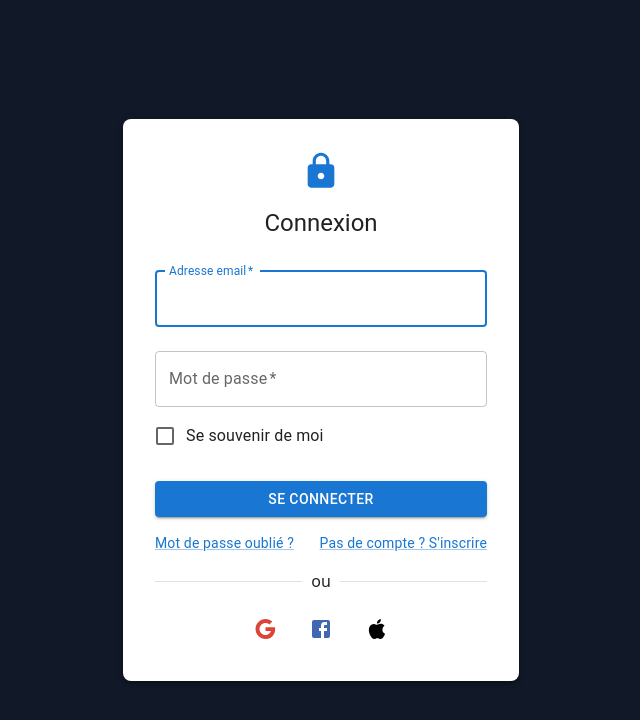
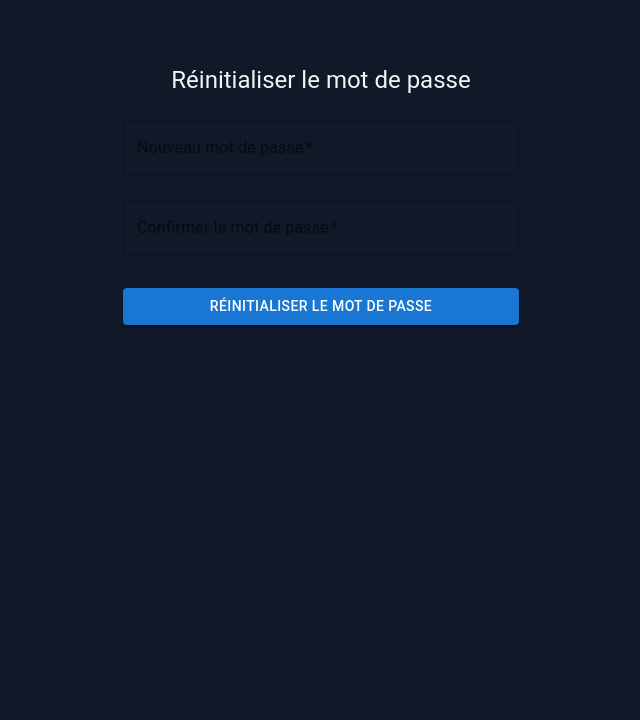
Before and after one commit to akaSay/lapince, a React (Vite) app in the folder frontend/: page /reset-password/1 in a window 1280 px wide. Before the commit this address led to /login. Shown: the top 720 px of the page, without its empty margins (319-959 px from the left). Built offline with nearby package versions, Linux system fonts and the light colour scheme; no server answers.

Commit message:
create forgot

```diff
--- a/frontend/src/App.tsx
+++ b/frontend/src/App.tsx
@@ -15,6 +15,8 @@ import Login from "./pages/auth/Login";
 import Register from "./pages/auth/Register";
 import { ToastContainer } from "react-toastify";
 import "react-toastify/dist/ReactToastify.css";
+import ForgotPassword from "./pages/auth/ForgotPassword";
+import ResetPassword from "./pages/auth/ResetPassword";
 
 const App: React.FC = () => {
   return (
@@ -56,6 +58,11 @@ const App: React.FC = () => {
                   </PrivateRoute>
                 }
               />
+              <Route path="/forgot-password" element={<ForgotPassword />} />
+              <Route
+                path="/reset-password/:resetToken"
+                element={<ResetPassword />}
+              />
             </Routes>
             <ToastContainer
               position="bottom-right"
--- a/frontend/src/hooks/useAuth.ts
+++ b/frontend/src/hooks/useAuth.ts
@@ -3,6 +3,7 @@ import { useNavigate } from "react-router-dom";
 import axios from "axios";
 import api from "../lib/api";
 import { useProfileContext } from "../contexts/ProfileContext";
+import { useTranslation } from "react-i18next";
 
 interface LoginCredentials {
   rememberMe: any;
@@ -30,6 +31,7 @@ export const useAuth = () => {
   const [error, setError] = useState<string | null>(null);
   const [loading, setLoading] = useState(false);
   const { fetchProfile, clearProfile } = useProfileContext();
+  const { t } = useTranslation();
 
   const getToken = () => {
     return localStorage.getItem("token") || sessionStorage.getItem("token");
@@ -133,6 +135,25 @@ export const useAuth = () => {
     navigate("/login");
   };
 
+  const requestPasswordReset = async (email: string) => {
+    try {
+      await api.post("/auth/forgot-password", { email });
+    } catch (err) {
+      throw new Error(t("errors.resetPassword"));
+    }
+  };
+
+  const resetPassword = async (token: string, newPassword: string) => {
+    try {
+      await api.post("/auth/reset-password", {
+        token,
+        password: newPassword,
+      });
+    } catch (err) {
+      throw new Error(t("errors.resetPassword"));
+    }
+  };
+
   return {
     login,
     register,
@@ -142,5 +163,7 @@ export const useAuth = () => {
     isAuthenticated,
     getToken,
     initAuth,
+    requestPasswordReset,
+    resetPassword,
   };
 };
--- a/frontend/src/i18n/locales/fr.ts
+++ b/frontend/src/i18n/locales/fr.ts
@@ -8,6 +8,10 @@ export default {
     edit: "Modifier",
     noData: "Aucune donnée disponible",
     viewAll: "Voir tout",
+    email: "Adresse email",
+    password: "Mot de passe",
+    newPassword: "Nouveau mot de passe",
+    confirmPassword: "Confirmer le mot de passe",
   },
   dashboard: {
     title: "Tableau de bord",
@@ -317,7 +321,13 @@ export default {
       maxLength: "Ne doit pas dépasser {{max}} caractères",
       invalidEmail: "Adresse email invalide",
       passwordMismatch: "Les mots de passe ne correspondent pas",
+      passwordStrength:
+        "Le mot de passe doit contenir au moins 8 caractères, une majuscule, une minuscule et un chiffre",
     },
+    resetPassword: "Erreur lors de la réinitialisation du mot de passe",
+    passwordsDoNotMatch: "Les mots de passe ne correspondent pas",
+    invalidResetToken: "Le lien de réinitialisation est invalide ou a expiré",
+    emailNotFound: "Aucun compte n'est associé à cette adresse email",
   },
   success: {
     budget: {
@@ -337,5 +347,18 @@ export default {
       transactions: "Transactions exportées avec succès",
       budgets: "Budgets exportés avec succès",
     },
+    passwordReset: "Votre mot de passe a été réinitialisé avec succès",
+    resetLinkSent: "Un email de réinitialisation a été envoyé",
+  },
+  auth: {
+    forgotPassword: "Mot de passe oublié",
+    resetPassword: "Réinitialiser le mot de passe",
+    sendResetLink: "Envoyer le lien de réinitialisation",
+    resetEmailSent:
+      "Un email a été envoyé avec les instructions pour réinitialiser votre mot de passe",
+    newPassword: "Nouveau mot de passe",
+    confirmPassword: "Confirmer le mot de passe",
+    backToLogin: "Retour à la connexion",
+    resetSuccess: "Votre mot de passe a été réinitialisé avec succès",
   },
 };
--- /dev/null
+++ b/frontend/src/pages/auth/ForgotPassword.tsx
@@ -0,0 +1,107 @@
+import React, { useState } from "react";
+import { useTranslation } from "react-i18next";
+import { TextField, Button, Box, Typography, Container } from "@mui/material";
+import { useAuth } from "../../hooks/useAuth";
+import { Link } from "react-router-dom";
+
+const ForgotPassword: React.FC = () => {
+  const { t } = useTranslation();
+  const { requestPasswordReset } = useAuth();
+  const [email, setEmail] = useState("");
+  const [isSubmitted, setIsSubmitted] = useState(false);
+  const [error, setError] = useState<string | null>(null);
+
+  const handleSubmit = async (e: React.FormEvent) => {
+    e.preventDefault();
+    setError(null);
+    try {
+      await requestPasswordReset(email);
+      setIsSubmitted(true);
+    } catch (err) {
+      setError(t("errors.resetPassword"));
+    }
+  };
+
+  return (
+    <Container component="main" maxWidth="xs">
+      <Box
+        sx={{
+          marginTop: 8,
+          display: "flex",
+          flexDirection: "column",
+          alignItems: "center",
+        }}
+      >
+        <Typography component="h1" variant="h5" color="white" mb={3}>
+          {t("auth.forgotPassword")}
+        </Typography>
+
+        {isSubmitted ? (
+          <Box mt={3}>
+            <Typography color="white">{t("auth.resetEmailSent")}</Typography>
+            <Button
+              component={Link}
+              to="/login"
+              fullWidth
+              variant="contained"
+              sx={{ mt: 3 }}
+            >
+              {t("auth.backToLogin")}
+            </Button>
+          </Box>
+        ) : (
+          <Box
+            component="form"
+            onSubmit={handleSubmit}
+            noValidate
+            sx={{ mt: 1, width: "100%" }}
+          >
+            <TextField
+              margin="normal"
+              required
+              fullWidth
+              id="email"
+              label={t("common.email")}
+              name="email"
+              autoComplete="email"
+              autoFocus
+              value={email}
+              onChange={(e) => setEmail(e.target.value)}
+              error={!!error}
+              helperText={error}
+              sx={{
+                "& label": { color: "gray" },
+                "& label.Mui-focused": { color: "primary.main" },
+                "& .MuiOutlinedInput-root": {
+                  "& fieldset": { borderColor: "gray" },
+                  "&:hover fieldset": { borderColor: "white" },
+                  "&.Mui-focused fieldset": { borderColor: "primary.main" },
+                  "& input": { color: "white" },
+                },
+              }}
+            />
+            <Button
+              type="submit"
+              fullWidth
+              variant="contained"
+              sx={{ mt: 3, mb: 2 }}
+            >
+              {t("auth.sendResetLink")}
+            </Button>
+            <Button
+              component={Link}
+              to="/login"
+              fullWidth
+              variant="text"
+              sx={{ color: "gray" }}
+            >
+              {t("auth.backToLogin")}
+            </Button>
+          </Box>
+        )}
+      </Box>
+    </Container>
+  );
+};
+
+export default ForgotPassword;
--- /dev/null
+++ b/frontend/src/pages/auth/ResetPassword.tsx
@@ -0,0 +1,95 @@
+import React, { useState } from "react";
+import { useTranslation } from "react-i18next";
+import { useNavigate, useParams } from "react-router-dom";
+import { TextField, Button, Box, Typography, Container } from "@mui/material";
+import { useAuth } from "../../hooks/useAuth";
+
+const ResetPassword: React.FC = () => {
+  const { t } = useTranslation();
+  const { resetToken } = useParams();
+  const navigate = useNavigate();
+  const { resetPassword } = useAuth();
+  const [formData, setFormData] = useState({
+    password: "",
+    confirmPassword: "",
+  });
+  const [error, setError] = useState<string | null>(null);
+
+  const handleSubmit = async (e: React.FormEvent) => {
+    e.preventDefault();
+    setError(null);
+
+    if (formData.password !== formData.confirmPassword) {
+      setError(t("errors.passwordsDoNotMatch"));
+      return;
+    }
+
+    try {
+      await resetPassword(resetToken!, formData.password);
+      navigate("/login", { state: { message: t("success.passwordReset") } });
+    } catch (err) {
+      setError(t("errors.resetPassword"));
+    }
+  };
+
+  return (
+    <Container component="main" maxWidth="xs">
+      <Box
+        sx={{
+          marginTop: 8,
+          display: "flex",
+          flexDirection: "column",
+          alignItems: "center",
+        }}
+      >
+        <Typography component="h1" variant="h5">
+          {t("auth.resetPassword")}
+        </Typography>
+
+        <Box component="form" onSubmit={handleSubmit} noValidate sx={{ mt: 1 }}>
+          <TextField
+            margin="normal"
+            required
+            fullWidth
+            name="password"
+            label={t("common.newPassword")}
+            type="password"
+            id="password"
+            value={formData.password}
+            onChange={(e) =>
+              setFormData((prev) => ({ ...prev, password: e.target.value }))
+            }
+          />
+          <TextField
+            margin="normal"
+            required
+            fullWidth
+            name="confirmPassword"
+            label={t("common.confirmPassword")}
+            type="password"
+            id="confirmPassword"
+            value={formData.confirmPassword}
+            onChange={(e) =>
+              setFormData((prev) => ({
+                ...prev,
+                confirmPassword: e.target.value,
+              }))
+            }
+            error={!!error}
+            helperText={error}
+          />
+          <Button
+            type="submit"
+            fullWidth
+            variant="contained"
+            sx={{ mt: 3, mb: 2 }}
+          >
+            {t("auth.resetPassword")}
+          </Button>
+        </Box>
+      </Box>
+    </Container>
+  );
+};
+
+export default ResetPassword;
```
